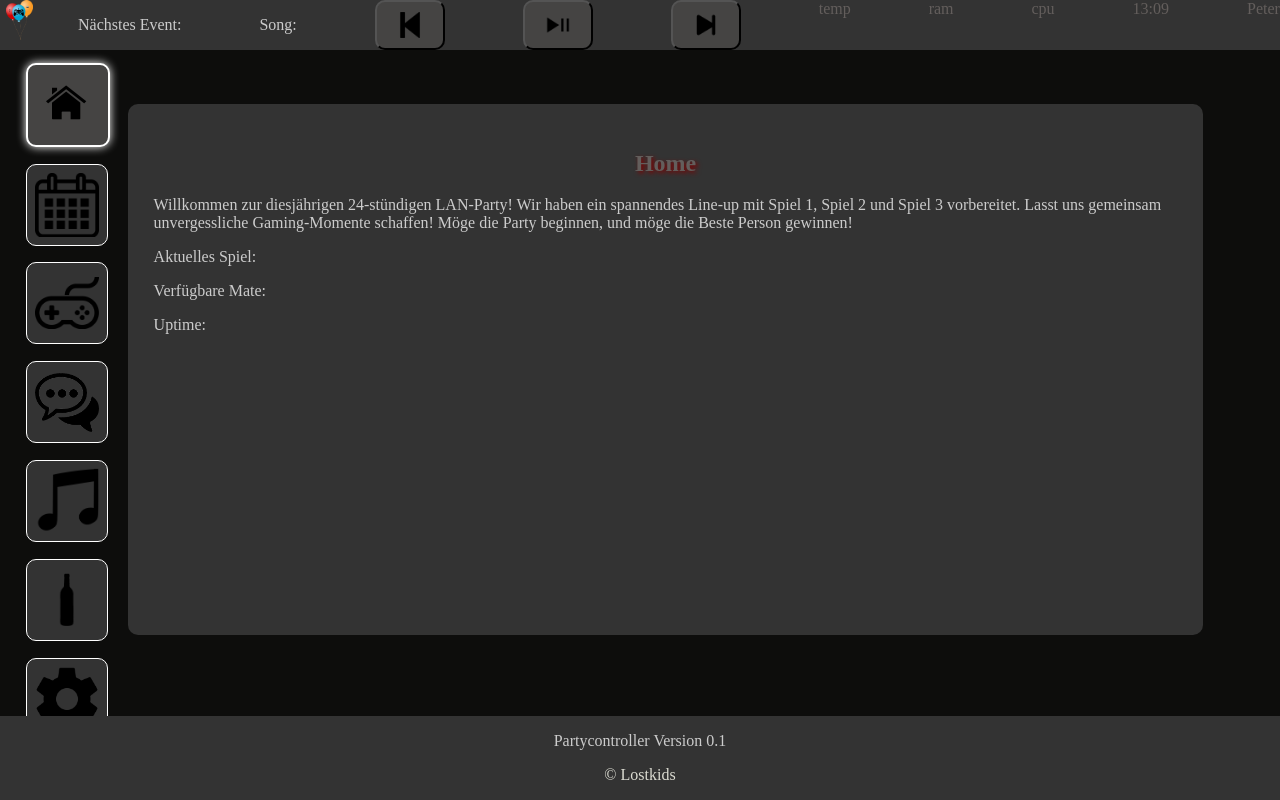
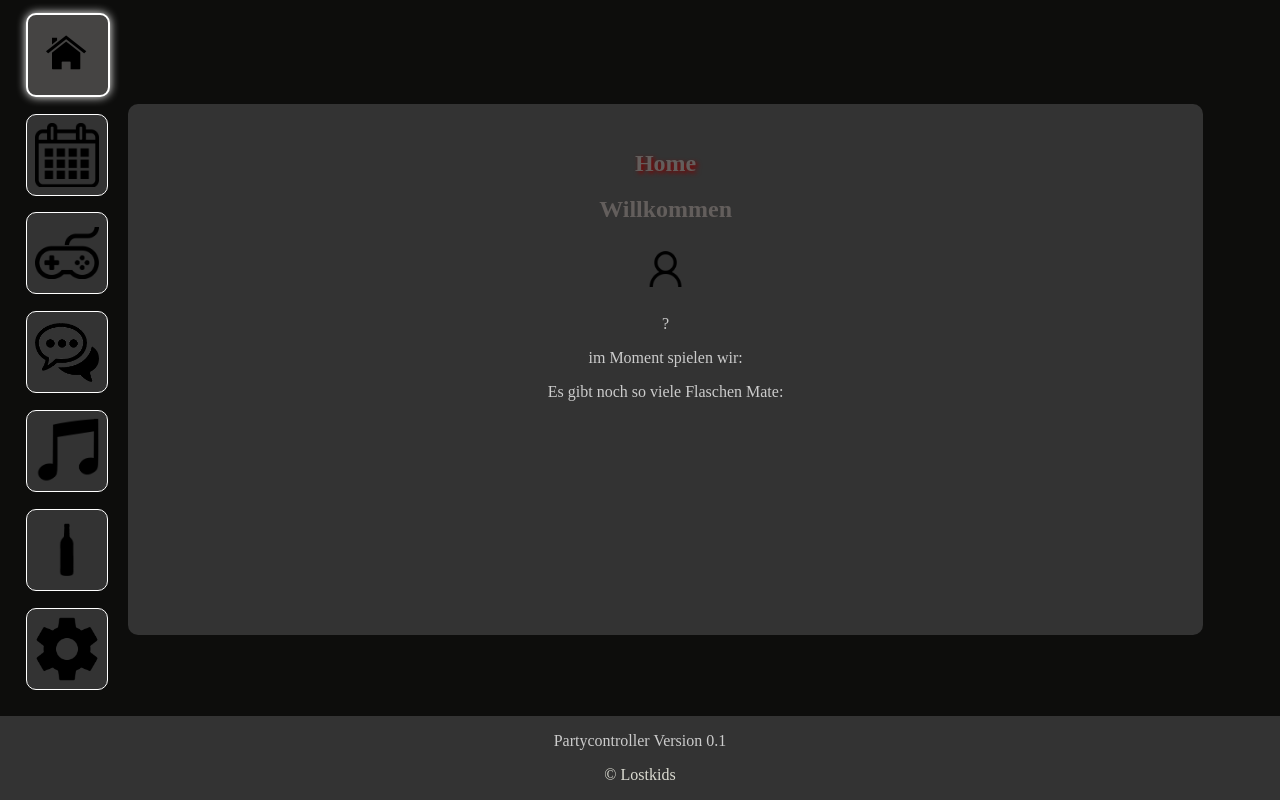
Before and after one commit to Fingadumbledore/Party, a Flask app: page /session in a window 1280 px wide. Run offline with Flask 3, Linux system fonts and the light colour scheme; data that the repository does not hold is empty; some libraries are stand-ins or nearby versions.

Commit message:
home seite und icon

```diff
--- a/party/static/css/session.css
+++ b/party/static/css/session.css
@@ -53,7 +53,7 @@ body {
     }
 }
 main {
-    top: 5%;
+    top: 0%;
 }
 
 .content {
@@ -673,3 +673,21 @@ footer {
         background-size: 60%;
 
     }
+
+    #user_icon{
+        width: 5%;
+        height: 10%;
+    }
+
+    #generell_button{
+        background-color: #454443;
+        border: none;
+        padding: 10px;
+        border-radius: 10px;
+        cursor: pointer;
+        color: white;
+        background-position: center;
+        background-repeat: no-repeat;
+        background-size: 60%;
+
+    }
--- a/party/static/js/session.js
+++ b/party/static/js/session.js
@@ -111,3 +111,9 @@ function nextGame() {
   currentGameIndex = (currentGameIndex + 1) % games.length;
   showGameInfo(currentGameIndex);
 }
+
+if (sessionStorage.getItem('name')) {
+  document.getElementById('name').innerText = sessionStorage.getItem('name');
+} else {
+  document.getElementById('name').innerText = '?';
+}
--- a/party/templates/session.html
+++ b/party/templates/session.html
@@ -4,46 +4,9 @@
     <title>Partycontroller</title>
     <meta name="viewport" content="width=device-width, initial-scale=1">
     <link rel="stylesheet" href="/static/css/session.css">
+    <link rel="icon" type="image/png" href="./static/icons/icon.png">
 </head>
 <body>
-    <header>
-        <ul>
-            <li>
-                <img class="logo" src="/static/icons/icon.png" alt="Logo">
-            </li>
-            <li>
-                <p>Nächstes Event: </p>
-            </li>
-            <li>
-                <p>Song: </p>
-            </li>
-            <li>
-                <button class="song_button" id="previous_song_button" onclick="previous_song()"></button>
-            </li>
-            <li>
-                <button class="song_button" id="toggle_play_button" onclick="toggle_play()"></button>
-            </li>
-            <li>
-                <button class="song_button" id="skip_song_button" onclick="skip_song()"></button>
-            </li>
-            <li>
-                <span id="tempstat"> temp</span>
-            </li>
-            <li>
-                <span id="ramstat">ram</span>
-            </li>
-            <li>
-                <span id="cpustat">cpu</span>
-            </li>
-            <li>
-                <span id="uhrzeit">zeit</span>
-            </li>
-            <li>
-                <span id="username" onclick="togglePopup()">Peter</span>
-            </li>
-        </ul>
-
-    </header>
     <main>
     {% block content %}
     <input class="nav_button" type="radio" name="navigation" id="home_button" checked></input>
@@ -65,11 +28,14 @@
      <!-- Home -->
     <article id="home">
         <h1>Home</h1>
-        <p>
-            Willkommen zur diesjährigen 24-stündigen LAN-Party! Wir haben ein spannendes Line-up mit Spiel 1, Spiel 2 und Spiel 3 vorbereitet. Lasst uns gemeinsam unvergessliche Gaming-Momente schaffen! Möge die Party beginnen, und möge die Beste Person gewinnen!</p>
-        <p>Aktuelles Spiel:<span></span></p>
-        <p>Verfügbare Mate:<span></span></p>
-        <p>Uptime:         <span></span></p>
+        <center>
+        <h2>Willkommen</h2>
+        <img id="user_icon" src="./static/icons/user.png">
+        <p id="name"></p>
+        <p>im Moment spielen wir:<span></span></p>
+        <p>Es gibt noch so viele Flaschen Mate:<span></span></p>         <span></span></p>
+
+    </center>
     </article>
 
      <!-- Planer -->
@@ -95,7 +61,7 @@
         </table>
 
         <center>
-            <button onclick="document.getElementById('new_event_form_dialog').open = true;">+</button>
+            <button id="generell_button" onclick="document.getElementById('new_event_form_dialog').open = true;">+</button>
         </center>
 
         <dialog id="new_event_form_dialog">
@@ -148,9 +114,9 @@
                         <td>Game</td>
                         <td>Points</td>
                     </tr>
-                    <button>Team erstellen</button>
-                    <button>Team beitreten</button>
-                    <button>Team löschen</button>
+                    <button id="generell_button">Team erstellen</button>
+                    <button id="generell_button">Team beitreten</button>
+                    <button id="generell_button">Team löschen</button>
                 </thead>
                 <tbody>
                     <tr>
@@ -193,7 +159,7 @@
                     </tr>
                 </tbody>
             </table>
-            <button onclick="openPopup()">Spiele Zeigen</button>
+            <button id="generell_button" onclick="openPopup()">Spiele Zeigen</button>
             <p>Aktuelles Spiel: </p>
 
         </center>
```
Also changed, not shown: 1 other file.
